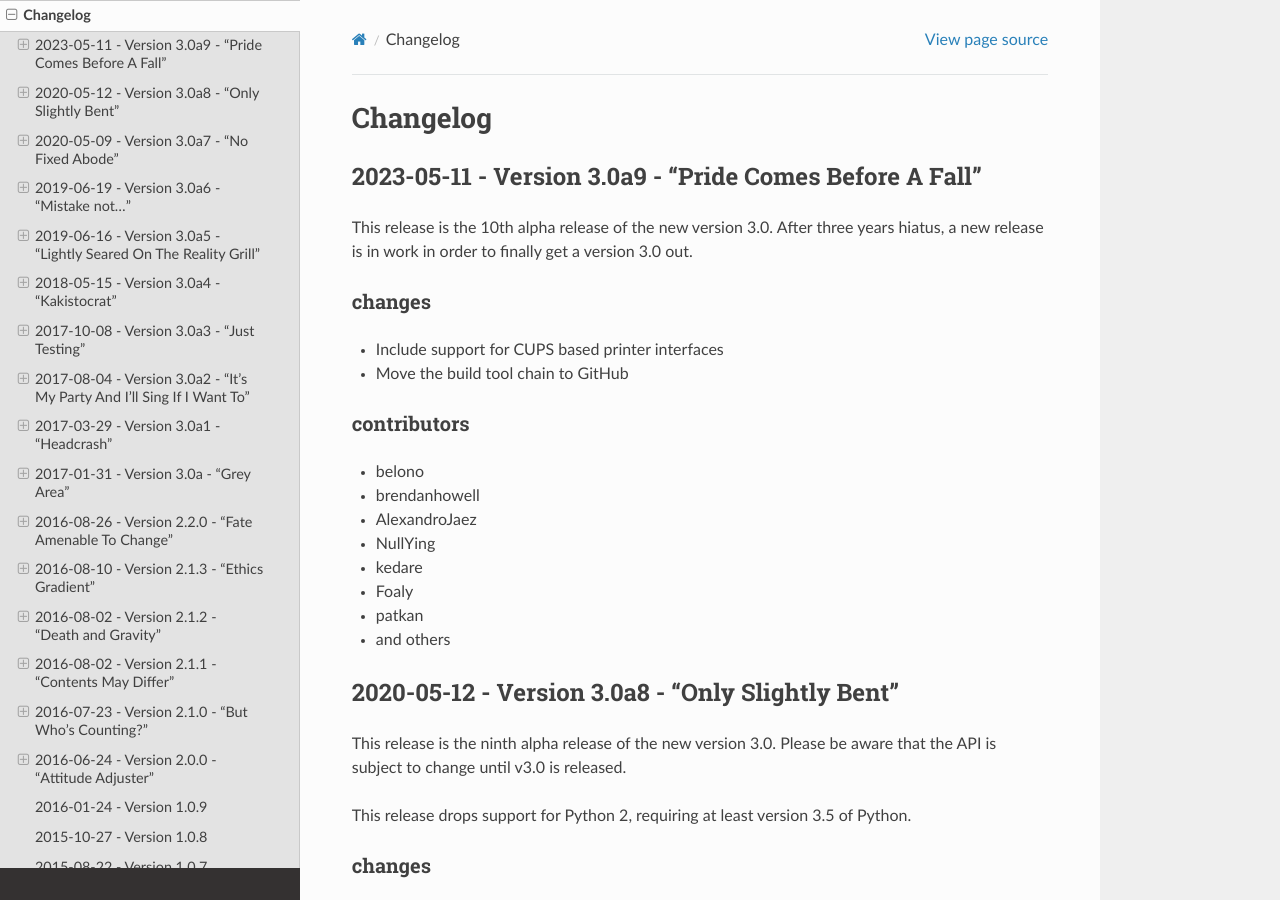
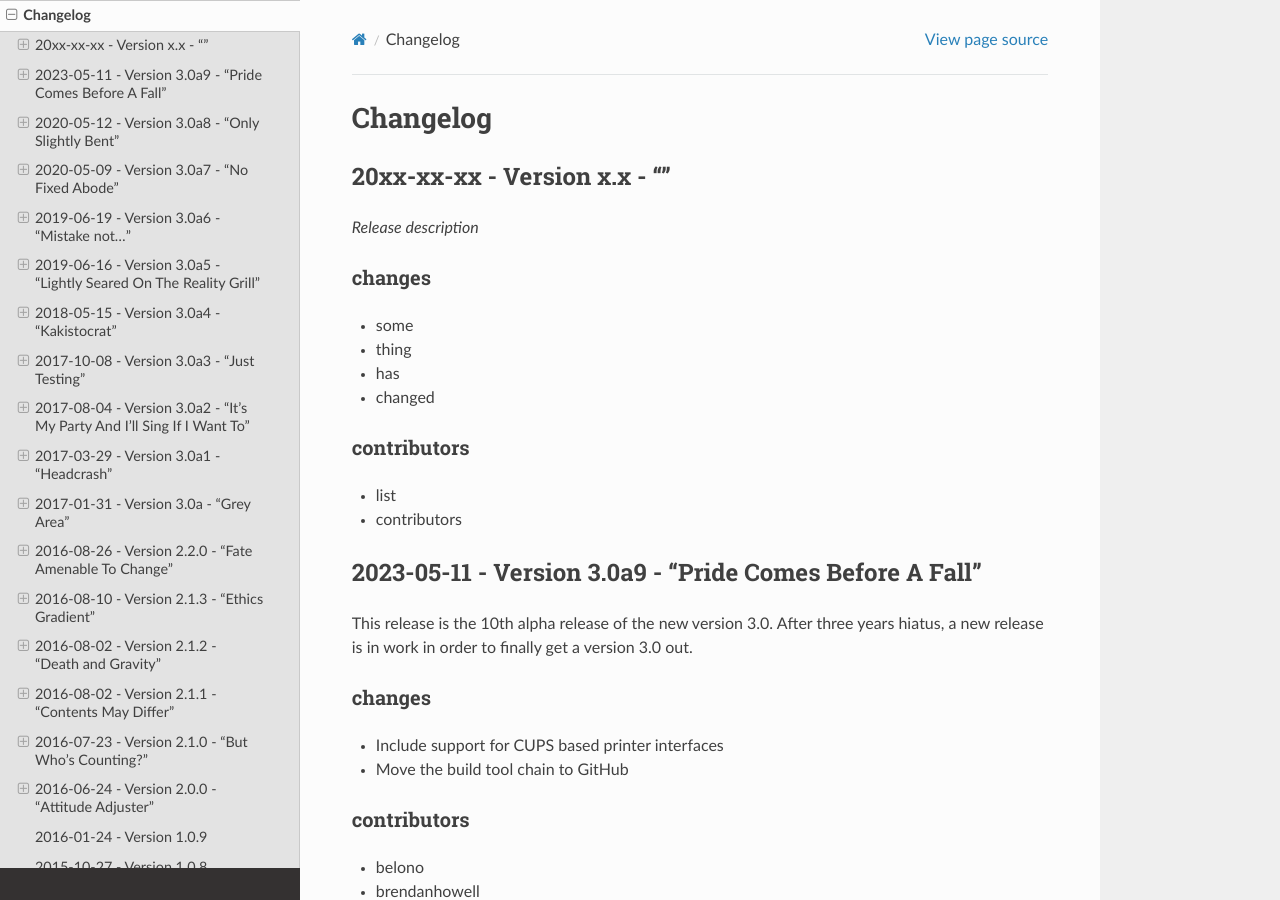
Before and after one commit to python-escpos/python-escpos, a Sphinx documentation site: the page built from doc/dev/changelog.rst, in a window 1280 px wide and 900 px high. Built offline with Sphinx 7.4.7 and the Read the Docs theme 2.0.0, drawn with Linux system fonts in a browser that asks for light colours; pages that are not in the unit, such as notebooks, are missing from menus.

Commit message:
add checkpoint to release checklist for changelog (#578)

```diff
--- a/CHANGELOG.rst
+++ b/CHANGELOG.rst
@@ -1,5 +1,21 @@
 Changelog
 =========
+
+20xx-xx-xx - Version x.x - ""
+-----------------------------
+`Release description`
+
+changes
+^^^^^^^
+- some
+- thing
+- has
+- changed
+
+contributors
+^^^^^^^^^^^^
+- list
+- contributors
 
 2023-05-11 - Version 3.0a9 - "Pride Comes Before A Fall"
 --------------------------------------------------------
--- a/doc/dev/release-process.rst
+++ b/doc/dev/release-process.rst
@@ -8,3 +8,4 @@ Release process
 * Set annotated tag for release and push to public github
 * Build wheel
 * Load wheel to PyPi
+* Prepare project for next release with an empty changelog entry
```
